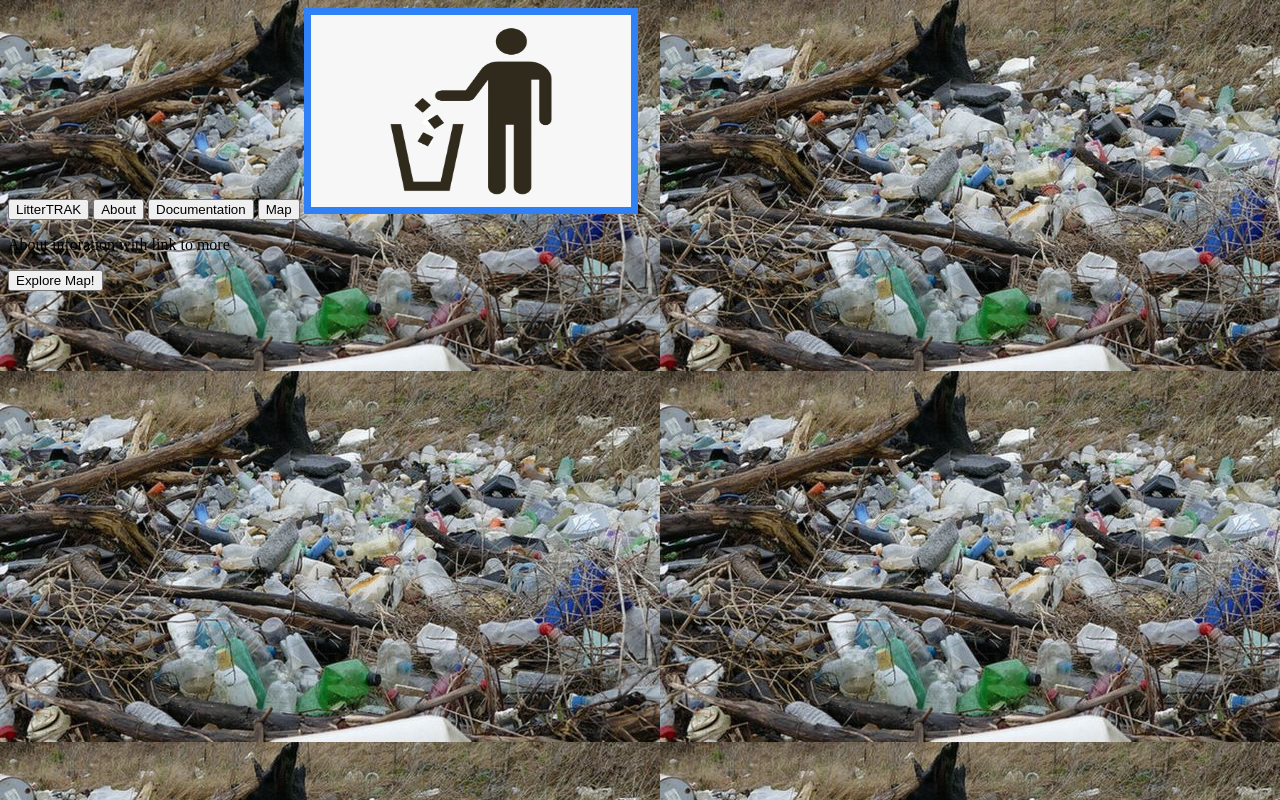
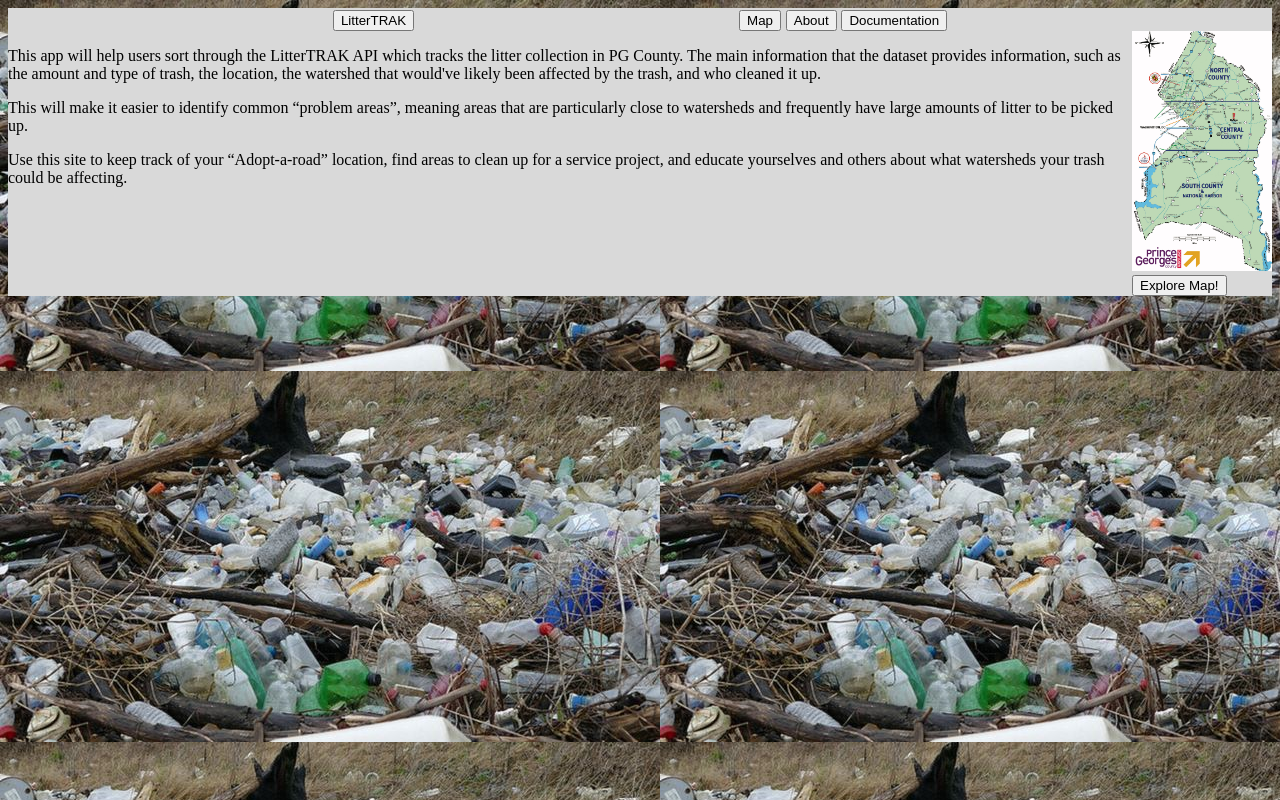
Before and after one commit to IMarshall98/final_proj, a plain HTML site: page final_test/index.html in a window 1280 px wide. Drawn offline with Linux system fonts and the light colour scheme.

Commit message:
updated home page

```diff
--- a/final_test/index.html
+++ b/final_test/index.html
@@ -5,32 +5,44 @@
     <link href="style.css" rel="stylesheet">
     <meta name="LitterTrak Test">
     <meta name="viewport" content="width=device-width, initial-scale=1">
-    <title>Sp 2020 Final Test Page</title>
+    <title>Sp 2020 Final </title>
 </head>
 
 <body>
-   <div class = "MenuBar"> <!--this is header-->
+   <div class = "menuBar"> <!--this is header-->
+        <div class ="logo">
             <button class ="homeBtn" type="button">LitterTRAK</button> <!--Link to index.html. this is home button/icon-->
+        </div>
+        <div class = "menu">
+            <button class="map" type="button">Map</button><!--Link to Map page-->
             <button class ="aboutBtn" type="button">About</button> <!--Link to about.html-->
             <button class="DocBtn" type="button">Documentation</button> <!--Link to doc.html-->
-       <button class="map" type="button">Map</button><!--Link to Map page-->
-       <img class = "litterImage" src = "images/litterIcon.png" style="width:320px;height:192px"; >
+            <!--<img class = "litterImage" src = "images/litterIcon.png" style="width:320px;height:192px"; >-->
             <!--from clipartkey.com-->
         </div>
+   </div>
+
    <div class = "wrapper">
        <div class ="container">
-           <div class = "about"> </div>
-           <p>About inforation with link to more</p>
+           <div class = "about">
+                <p>
+                    This app will help users sort through the  LitterTRAK API  which tracks the litter collection in PG County. The main information that the dataset provides information, such as the amount and type of trash, the location, the watershed that would've likely been affected by the trash,  and who cleaned it up.
+                </p>
+                <p>
+                    This will make it easier to identify common “problem areas”, meaning areas that are particularly close to watersheds and frequently have large amounts of litter to be picked up.
+                </p>
+                <p>
+                    Use this site to keep track of your “Adopt-a-road” location, find areas to clean up for a service project, and educate yourselves and others about what watersheds your trash could be affecting.
+                </p>
+            </div>
            <!--Here need a link to more information page-->
-           <div class = "mapImage"></div>
+           <div class = "mapImage">
+                <img class = "mapImg" src = "images/PGMapImage.jpg" >
                 <button type="button">Explore Map!</button>
-           <!--<img class = "PG Map" src = "images/PGMapImage.jpg" ;> <!--Resize with CSS-->
+                <!--<img class = "PG Map" src = "images/PGMapImage.jpg";> <!--Resize with CSS-->
                 <!--from assets.simpleviewinc.com/-->
                 <!--Here need a JS link to Map page-->
-
-
-
-
+            </div>
         </div>
    </div>
 
--- a/final_test/style.css
+++ b/final_test/style.css
@@ -3,17 +3,25 @@ body{
     background-image: url("images/litterBG.jpg");
 }
 
-
-.header{
+.menuBar{
     display: flex;
     flex-direction: row;
     justify-content: space-evenly;
     font-size: larger;
     background-color: #d9d9d9;
-
-
 }
 
 .litterImage{
     border: 2mm solid #2F81F5;
 }
+
+.container{
+    background-color: #d9d9d9;
+    display: flex;
+    flex-direction: row;
+}
+
+.mapImg{
+    width:140px;
+    height: auto;
+}
```
Also changed, not shown: final_test/about.html (+21 -0 lines), final_test/site.html (+2 -1 lines). Lines whose indentation alone changed are shown as unchanged.
